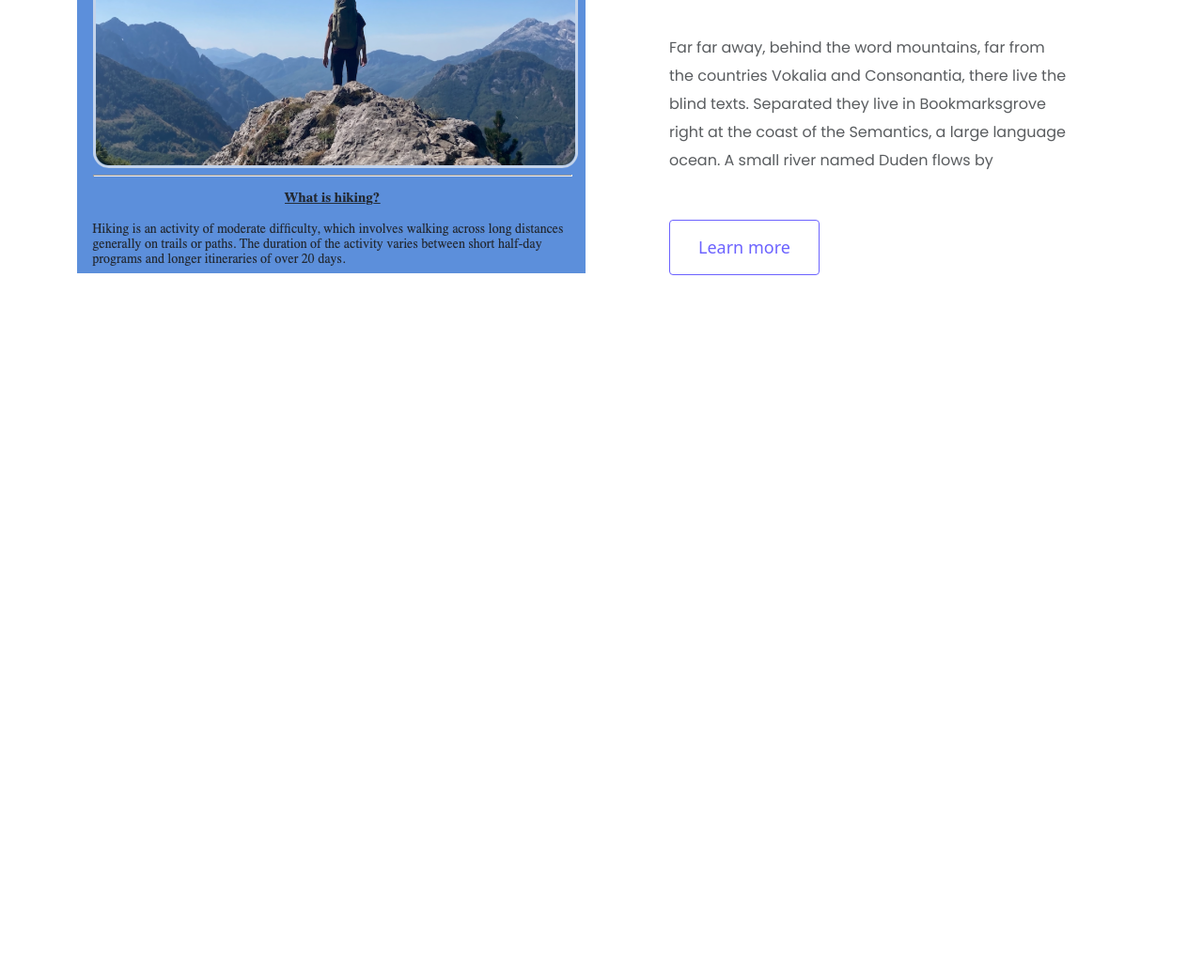
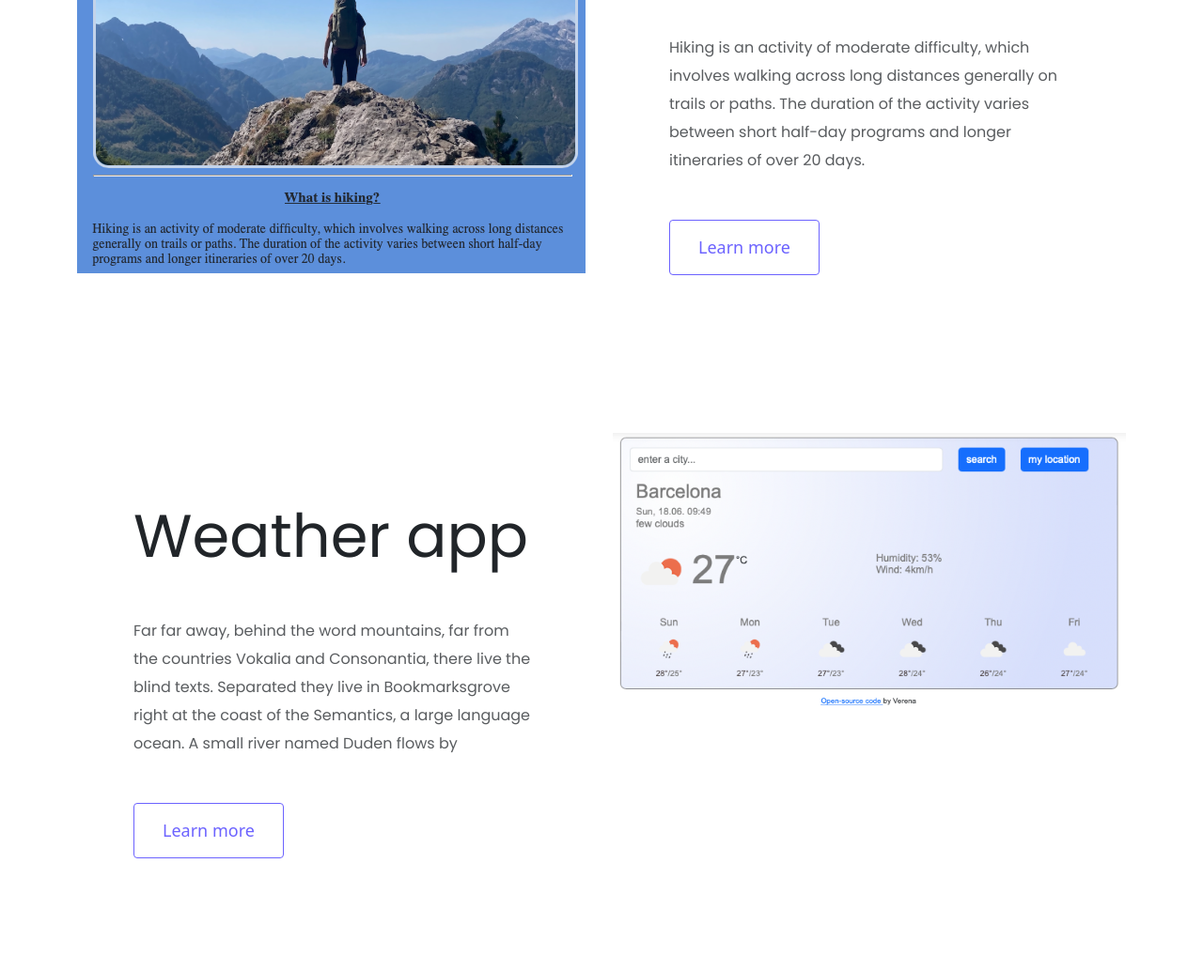
Before and after one commit to woanderslust/Portfolio-project, a plain HTML site: page index.html in a window 1280 px wide. Shown: the part 1101-2135 px from the top of the page at 94% size. Before the commit the page ends 1514 px from the top, so only its background shows below. Drawn offline with nearby package versions, Linux system fonts and the light colour scheme.

Commit message:
added row

```diff
--- a/index.html
+++ b/index.html
@@ -50,6 +50,21 @@
           <div class="project-description">
             <h2 class="mb-5">Hiking project</h2>
             <p class="mb-5 text-muted">
+              Hiking is an activity of moderate difficulty, which involves
+              walking across long distances generally on trails or paths. The
+              duration of the activity varies between short half-day programs
+              and longer itineraries of over 20 days.
+            </p>
+            <a href="#" class="btn btn-branding-outline">Learn more</a>
+          </div>
+        </div>
+      </div>
+
+      <div class="row">
+        <div class="col">
+          <div class="project-description">
+            <h2 class="mb-5">Weather app</h2>
+            <p class="mb-5 text-muted">
               Far far away, behind the word mountains, far from the countries
               Vokalia and Consonantia, there live the blind texts. Separated
               they live in Bookmarksgrove right at the coast of the Semantics, a
@@ -58,6 +73,13 @@
             <a href="#" class="btn btn-branding-outline">Learn more</a>
           </div>
         </div>
+        <div class="col d-none d-lg-block mt-5">
+          <img
+            src="/images/weatherapp.png"
+            class="img-fluid"
+            alt="hiking website"
+          />
+        </div>
       </div>
     </div>
   </body>
```
